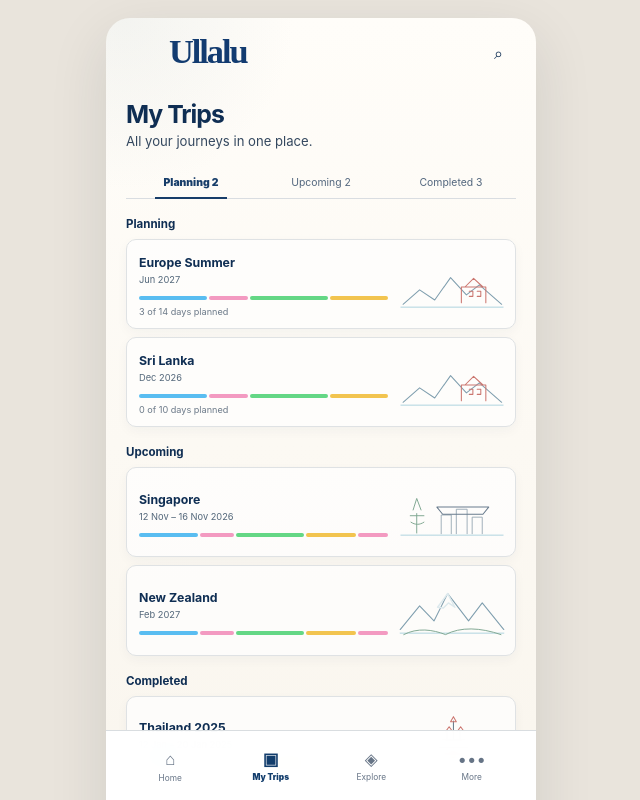
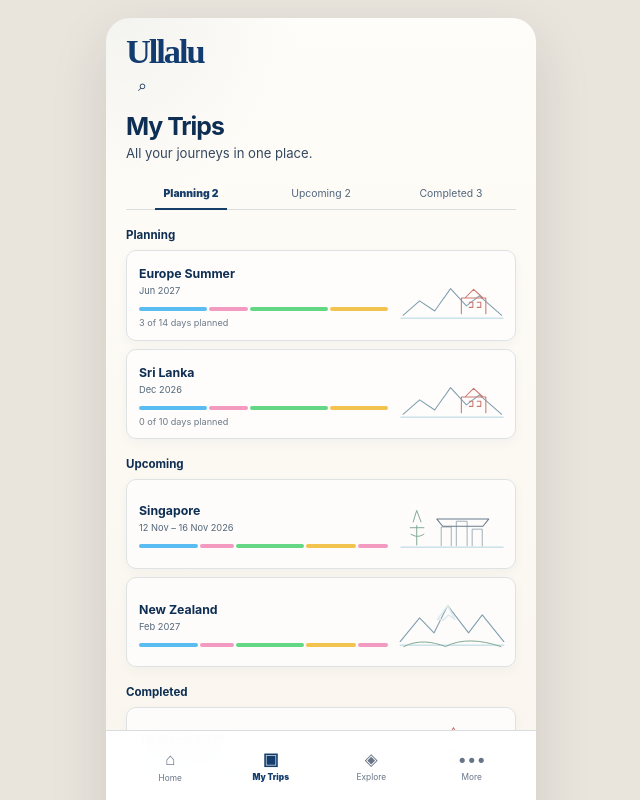
Before and after one commit to brijbh/ullalu, a Next.js app: page /trips in a window 1280 px wide. Shown: the top 800 px of the page, without its empty margins (319-959 px from the left). Built offline with nearby package versions, Linux system fonts and the light colour scheme.

Commit message:
fix: align my trips header with approved visual

```diff
--- a/app/trips/page.tsx
+++ b/app/trips/page.tsx
@@ -1,7 +1,7 @@
 import Link from "next/link";
 import styles from "../JourneyFlow.module.css";
 import parity from "../JourneyParity.module.css";
-import { ActionGlyph, AppHeader, BottomNav, Signature, TripArt, sampleSignature } from "../components/JourneyUI";
+import { ActionGlyph, BottomNav, Signature, TripArt, sampleSignature } from "../components/JourneyUI";
 
 const planning = [
   ["Europe Summer", "Jun 2027", "3 of 14 days planned", "europe"],
@@ -18,7 +18,10 @@ export default function TripsPage() {
     <main className={styles.screen}>
       <section className={styles.phonePage}>
         <div className={styles.content}>
-          <AppHeader showBack={false} action="search" />
+          <header className={parity.simpleHeader}>
+            <Link className={styles.wordmark} href="/">Ullalu</Link>
+            <button className={styles.menuButton} type="button" aria-label="Search">⌕</button>
+          </header>
 
           <div className={`${styles.titleBlock} ${parity.libraryTitle}`}>
             <h1>My Trips</h1>
```
